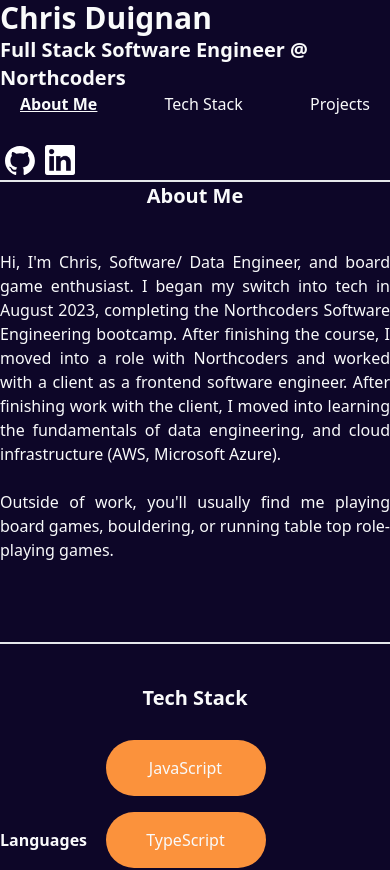
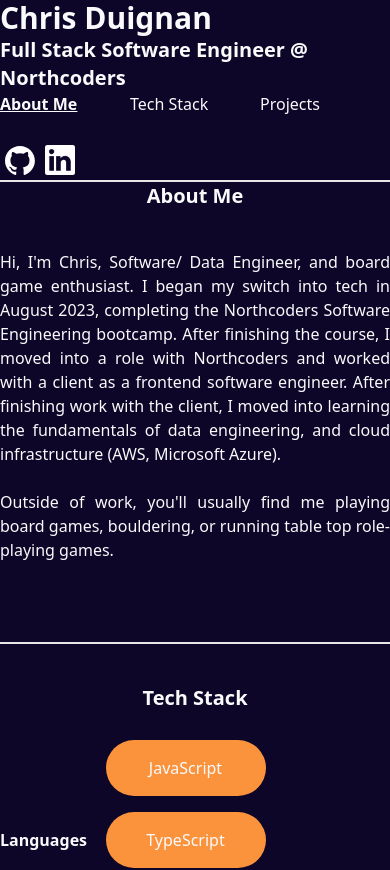
Before and after one commit to Chris-Duignan/portfolio, a Next.js app: page / in a window 390 px wide. Shown: the top 870 px of the page. Built offline with nearby package versions, Linux system fonts and the light colour scheme; no server answers.

Commit message:
fix: reenable scrolling on mobile

```diff
--- a/src/app/layout.tsx
+++ b/src/app/layout.tsx
@@ -13,7 +13,7 @@ export default function RootLayout({
 }) {
   return (
     <html lang="en">
-      <body className='bg-[#0D0628] text-gray-50 overflow-hidden h-screen'>
+      <body className='bg-[#0D0628] text-gray-50 md:overflow-hidden h-screen'>
         {children}
       </body>
     </html>
--- a/src/components/NavBar.tsx
+++ b/src/components/NavBar.tsx
@@ -4,11 +4,11 @@ interface Props {
 
 const NavBar = ({ section }: Props) => {
 
-    const style = "pb-6"
-    const newStyle = "pb-6 font-bold underline"
+    const style = "pb-6 w-full"
+    const newStyle = "pb-6 font-bold underline w-full"
     return (
         <nav>
-            <ul className="flex justify-between px-5 md:flex-col">
+            <ul className="flex justify-between items-left md:flex-col">
                 <li className={section==="bio" ? newStyle: style}><a href="#bio">About Me</a></li>
                 <li className={section==="tech" ? newStyle: style}><a href="#tech">Tech Stack</a></li>
                 <li className={section==="projects" ? newStyle: style}><a href="#projects">Projects</a></li>
```
Also changed, not shown: 1 other file (tests, documents, lock files or other folders).
